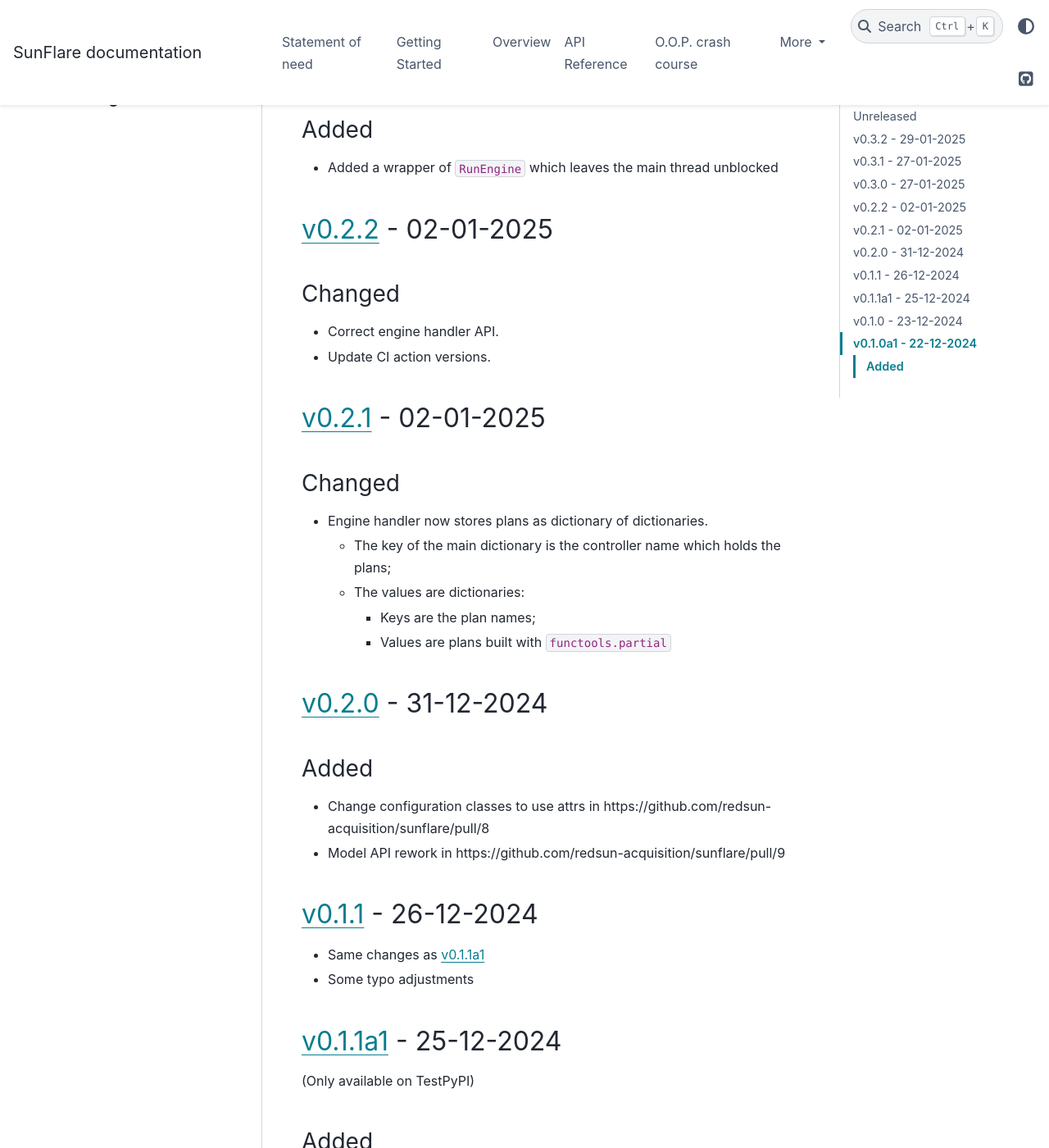
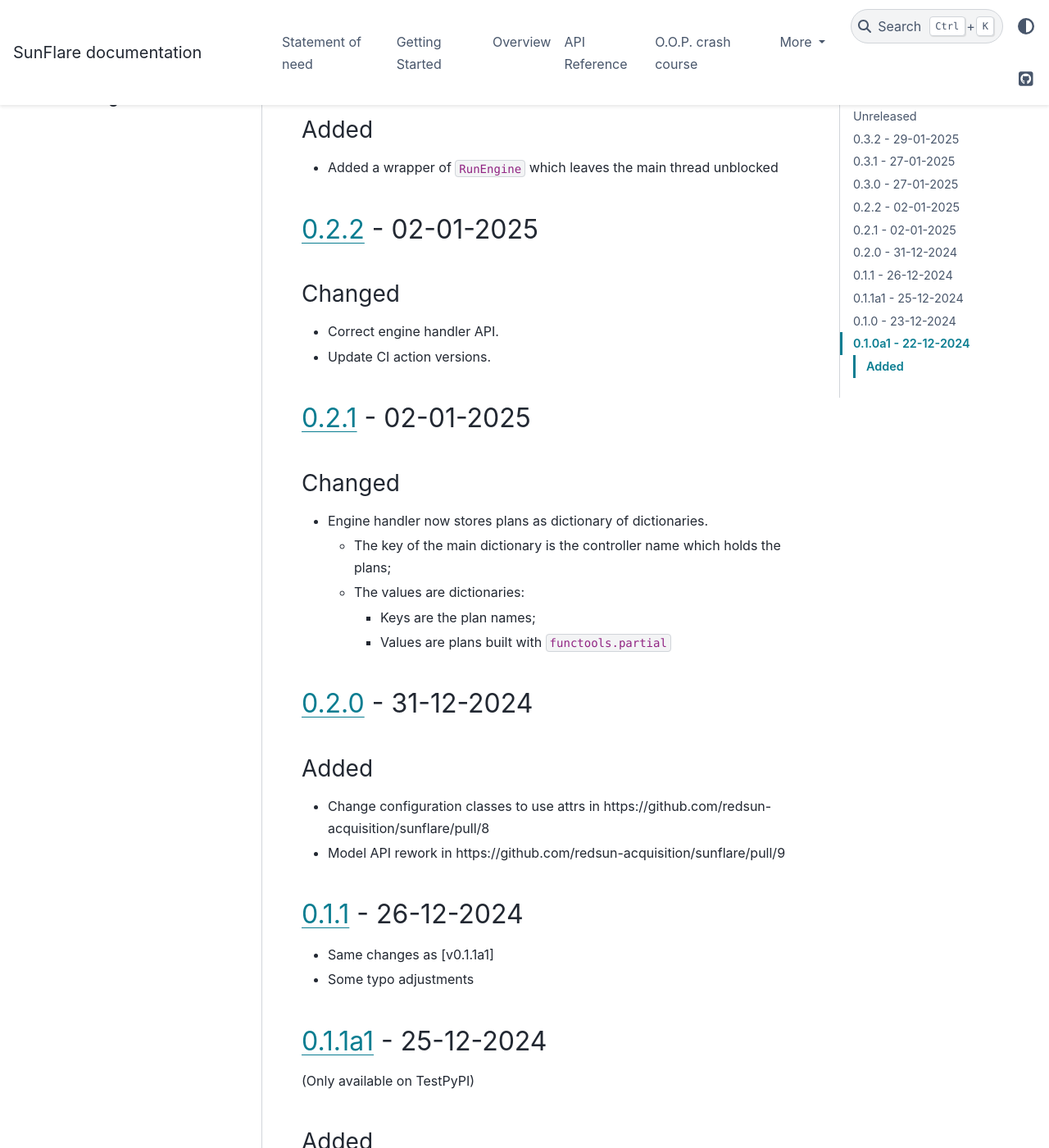
Before and after one commit to redsun-acquisition/sunflare, a Sphinx documentation site: the page built from docs/changelog.md, in a window 1280 px wide and 1400 px high, scrolled down 1841 px. Shown: the whole window at 82% size. Built offline with Sphinx 7.4.7 and the PyData theme 0.15.4, drawn with Linux system fonts in a browser that asks for light colours; some of the changed text lies outside the part shown.

Commit message:
Adjust changelog links
- respect Semantic Versioning ruleset

```diff
--- a/docs/changelog.md
+++ b/docs/changelog.md
@@ -22,7 +22,7 @@
   - Minimal model doc
 - Added test for VirtualBus connection mechanism
 
-## [v0.3.2] - 29-01-2025
+## [0.3.2] - 29-01-2025
 
 ### Added
 
@@ -40,13 +40,13 @@
 ### Changed
 - fixed metaclass error in `BaseQtWidget`
 
-## [v0.3.1] - 27-01-2025
+## [0.3.1] - 27-01-2025
 
 ### Added
 
 - Added parts of `Configurable` protocol in `ModelInfo` for easier handling
 
-## [v0.3.0] - 27-01-2025
+## [0.3.0] - 27-01-2025
 
 ### Changed
 
@@ -57,14 +57,14 @@
 
 - Added a wrapper of `RunEngine` which leaves the main thread unblocked
 
-## [v0.2.2] - 02-01-2025
+## [0.2.2] - 02-01-2025
 
 ### Changed
 
 - Correct engine handler API.
 - Update CI action versions.
 
-## [v0.2.1] - 02-01-2025
+## [0.2.1] - 02-01-2025
 
 ### Changed
 
@@ -74,19 +74,19 @@
     - Keys are the plan names;
     - Values are plans built with `functools.partial`
 
-## [v0.2.0] - 31-12-2024
+## [0.2.0] - 31-12-2024
 
 ### Added
 
 * Change configuration classes to use attrs in https://github.com/redsun-acquisition/sunflare/pull/8
 * Model API rework in https://github.com/redsun-acquisition/sunflare/pull/9
 
-## [v0.1.1] - 26-12-2024
+## [0.1.1] - 26-12-2024
 
 - Same changes as [v0.1.1a1]
 - Some typo adjustments
 
-## [v0.1.1a1] - 25-12-2024
+## [0.1.1a1] - 25-12-2024
 
 (Only available on TestPyPI)
 
@@ -98,14 +98,14 @@
   - Using RedSunInstanceInfo in handler
   - RedSunInstance info now holds logic to load and check yaml file as static method
 
-## [v0.1.0] - 23-12-2024
+## [0.1.0] - 23-12-2024
 
 ### Added
 
 - First release on PyPI;
 - Reached above 90% coverage;
 
-## [v0.1.0a1] - 22-12-2024
+## [0.1.0a1] - 22-12-2024
 
 (Only available on TestPyPI)
 
@@ -114,13 +114,13 @@
 - Alpha release;
 - Basic project infrastructure;
 
-[v0.3.2]: https://github.com/redsun-acquisition/sunflare/compare/v0.3.1...v0.3.2
-[v0.3.1]: https://github.com/redsun-acquisition/sunflare/compare/v0.3.0...v0.3.1
-[v0.3.0]: https://github.com/redsun-acquisition/sunflare/compare/v0.2.2...v0.3.0
-[v0.2.2]: https://github.com/redsun-acquisition/sunflare/compare/v0.2.1...v0.2.2
-[v0.2.1]: https://github.com/redsun-acquisition/sunflare/compare/v0.2.0...v0.2.1
-[v0.2.0]: https://github.com/redsun-acquisition/sunflare/compare/v0.1.1...v0.2.0
-[v0.1.1]: https://github.com/redsun-acquisition/sunflare/compare/v0.1.0...v0.1.1
-[v0.1.1a1]: https://github.com/redsun-acquisition/sunflare/compare/v0.1.0...v0.1.1a1
-[v0.1.0]: https://github.com/redsun-acquisition/sunflare/compare/v0.1.0a1...v0.1.0
-[v0.1.0a1]: https://github.com/redsun-acquisition/sunflare/commits/v0.1.0a1/
+[0.3.2]: https://github.com/redsun-acquisition/sunflare/compare/v0.3.1...v0.3.2
+[0.3.1]: https://github.com/redsun-acquisition/sunflare/compare/v0.3.0...v0.3.1
+[0.3.0]: https://github.com/redsun-acquisition/sunflare/compare/v0.2.2...v0.3.0
+[0.2.2]: https://github.com/redsun-acquisition/sunflare/compare/v0.2.1...v0.2.2
+[0.2.1]: https://github.com/redsun-acquisition/sunflare/compare/v0.2.0...v0.2.1
+[0.2.0]: https://github.com/redsun-acquisition/sunflare/compare/v0.1.1...v0.2.0
+[0.1.1]: https://github.com/redsun-acquisition/sunflare/compare/v0.1.0...v0.1.1
+[0.1.1a1]: https://github.com/redsun-acquisition/sunflare/compare/v0.1.0...v0.1.1a1
+[0.1.0]: https://github.com/redsun-acquisition/sunflare/compare/v0.1.0a1...v0.1.0
+[0.1.0a1]: https://github.com/redsun-acquisition/sunflare/commits/v0.1.0a1/
```
